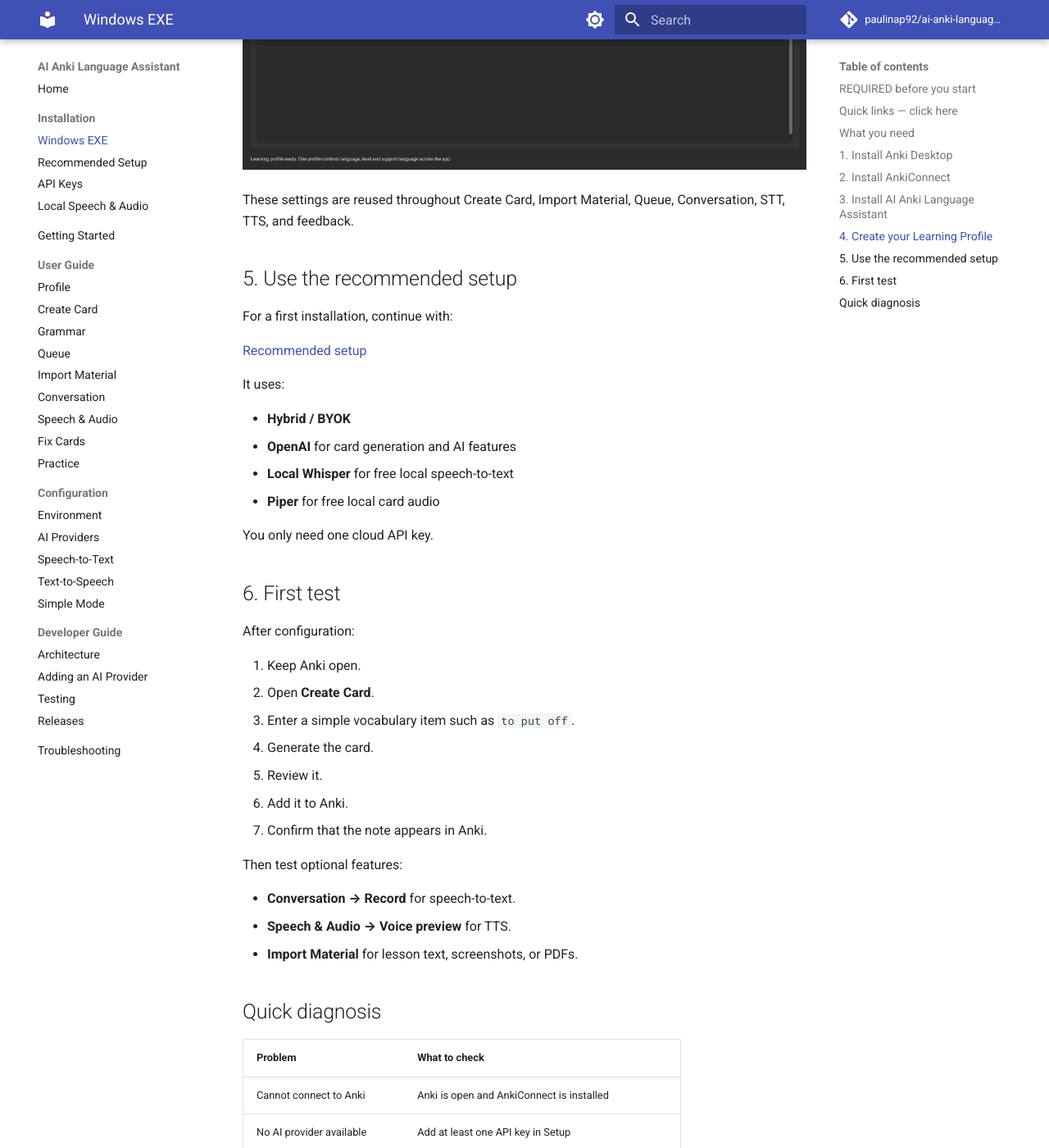
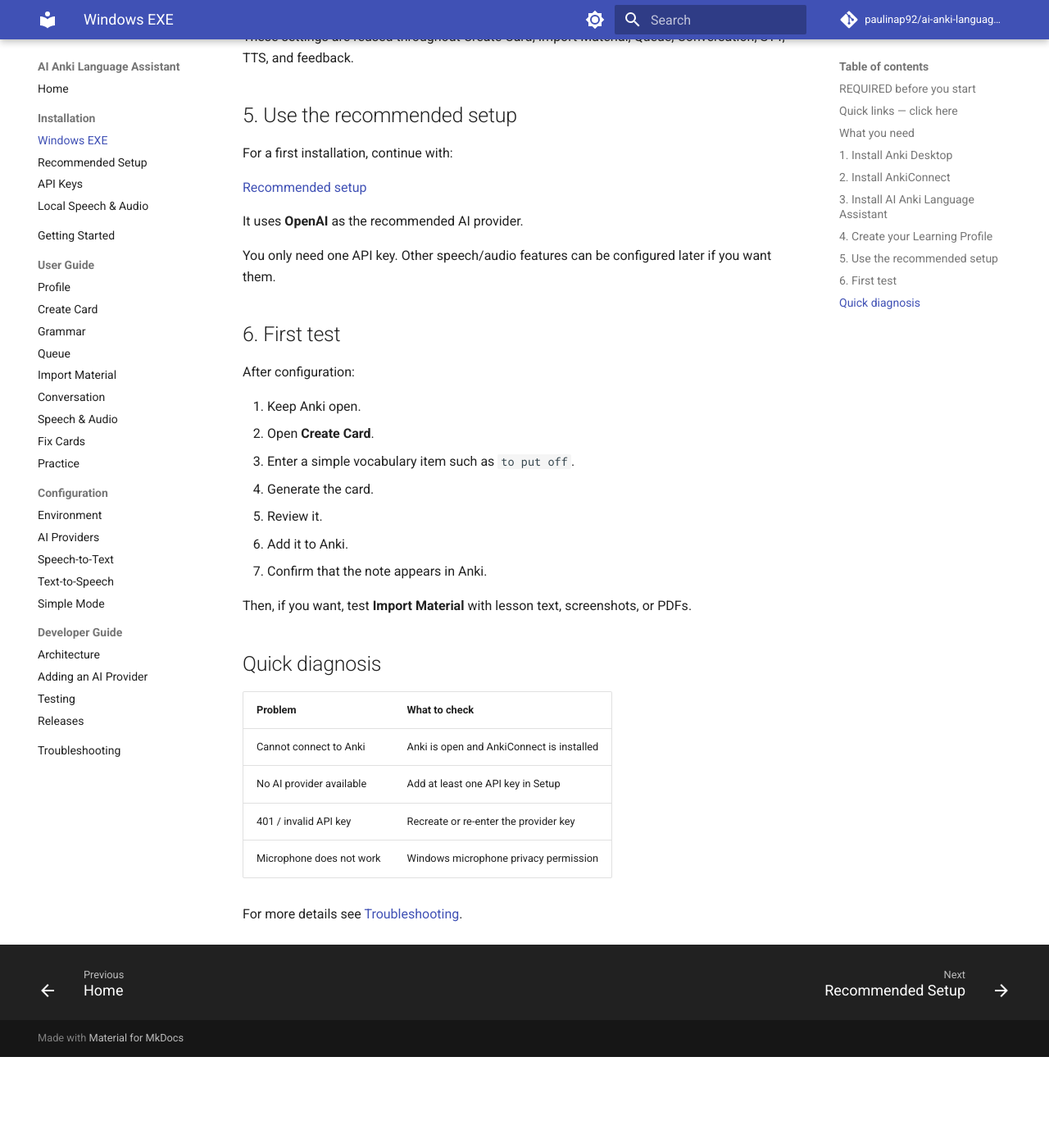
Before and after one commit to paulinap92/ai-anki-language-assistant, an MkDocs documentation site: the page built from docs/installation/windows-exe.md, in a window 1280 px wide and 1400 px high, scrolled down 3021 px. Shown: the whole window at 82% size. Built offline with MkDocs 1.6.1 and Material for MkDocs 9.7.7, drawn with Linux system fonts in a browser that asks for light colours; comment, search, counter and statistics services are not loaded; after the commit the page ends 4310 px from its top, so only the background shows below that; some of the changed text lies outside the part shown.

Commit message:
docs: simplify beginner Windows installation flow

```diff
--- a/docs/installation/windows-exe.md
+++ b/docs/installation/windows-exe.md
@@ -22,12 +22,8 @@
 |---|---|---|
 | **OpenAI API key** | [OpenAI API Keys](https://platform.openai.com/api-keys) | **Recommended** — easiest setup |
 | **Gemini API key** | [Google AI Studio API Keys](https://aistudio.google.com/apikey) | Optional alternative to OpenAI |
-| **Whisper** | [faster-whisper official GitHub](https://github.com/SYSTRAN/faster-whisper) | Optional local speech recognition; normally bundled in the EXE |
-| **Piper** | [Piper official project](https://github.com/OHF-Voice/piper1-gpl) | Optional local audio; normally use Voice Library in the app |
 
-**Recommended for most people:** use **OpenAI + Local Whisper + Piper**.
-
-You do **not** need to install Whisper or Piper manually if the Windows release is packaged correctly. The links above are there for reference and troubleshooting.
+**Recommended for most people:** use **OpenAI**.
 
 This guide is for people who receive a ready-to-run Windows release and do **not** need Python, Git, a terminal, or programming knowledge.
 
@@ -104,14 +100,9 @@
 
 [Recommended setup](recommended-setup.md)
 
-It uses:
+It uses **OpenAI** as the recommended AI provider.
 
-- **Hybrid / BYOK**
-- **OpenAI** for card generation and AI features
-- **Local Whisper** for free local speech-to-text
-- **Piper** for free local card audio
-
-You only need one cloud API key.
+You only need one API key. Other speech/audio features can be configured later if you want them.
 
 ## 6. First test
 
@@ -125,11 +116,7 @@
 6. Add it to Anki.
 7. Confirm that the note appears in Anki.
 
-Then test optional features:
-
-- **Conversation → Record** for speech-to-text.
-- **Speech & Audio → Voice preview** for TTS.
-- **Import Material** for lesson text, screenshots, or PDFs.
+Then, if you want, test **Import Material** with lesson text, screenshots, or PDFs.
 
 ## Quick diagnosis
 
@@ -139,7 +126,5 @@
 | No AI provider available | Add at least one API key in Setup |
 | 401 / invalid API key | Recreate or re-enter the provider key |
 | Microphone does not work | Windows microphone privacy permission |
-| Whisper is slow the first time | The local model may still be downloading/loading |
-| No voice/audio | Select a cloud TTS provider or download a Piper voice |
 
 For more details see [Troubleshooting](../troubleshooting/index.md).
```
